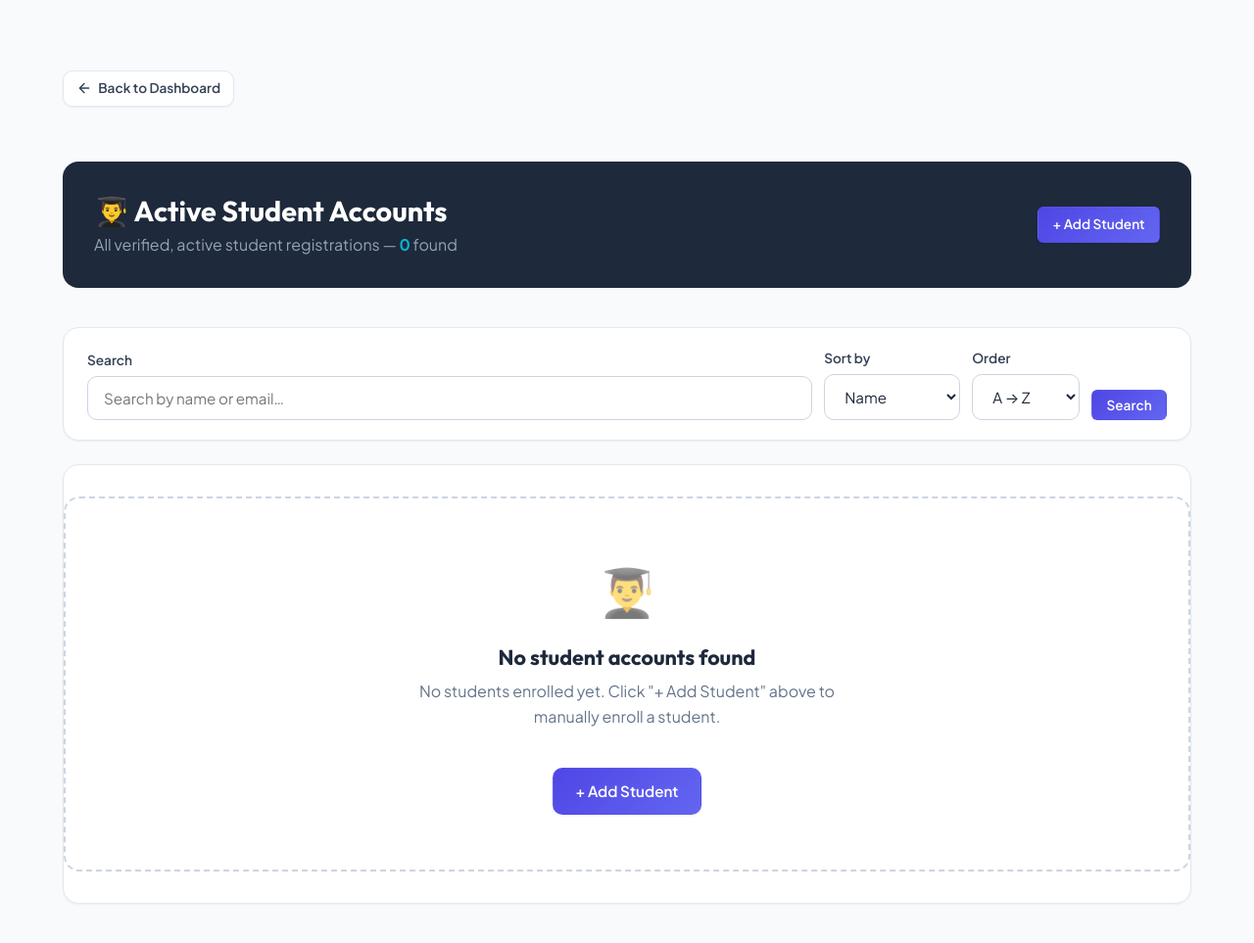
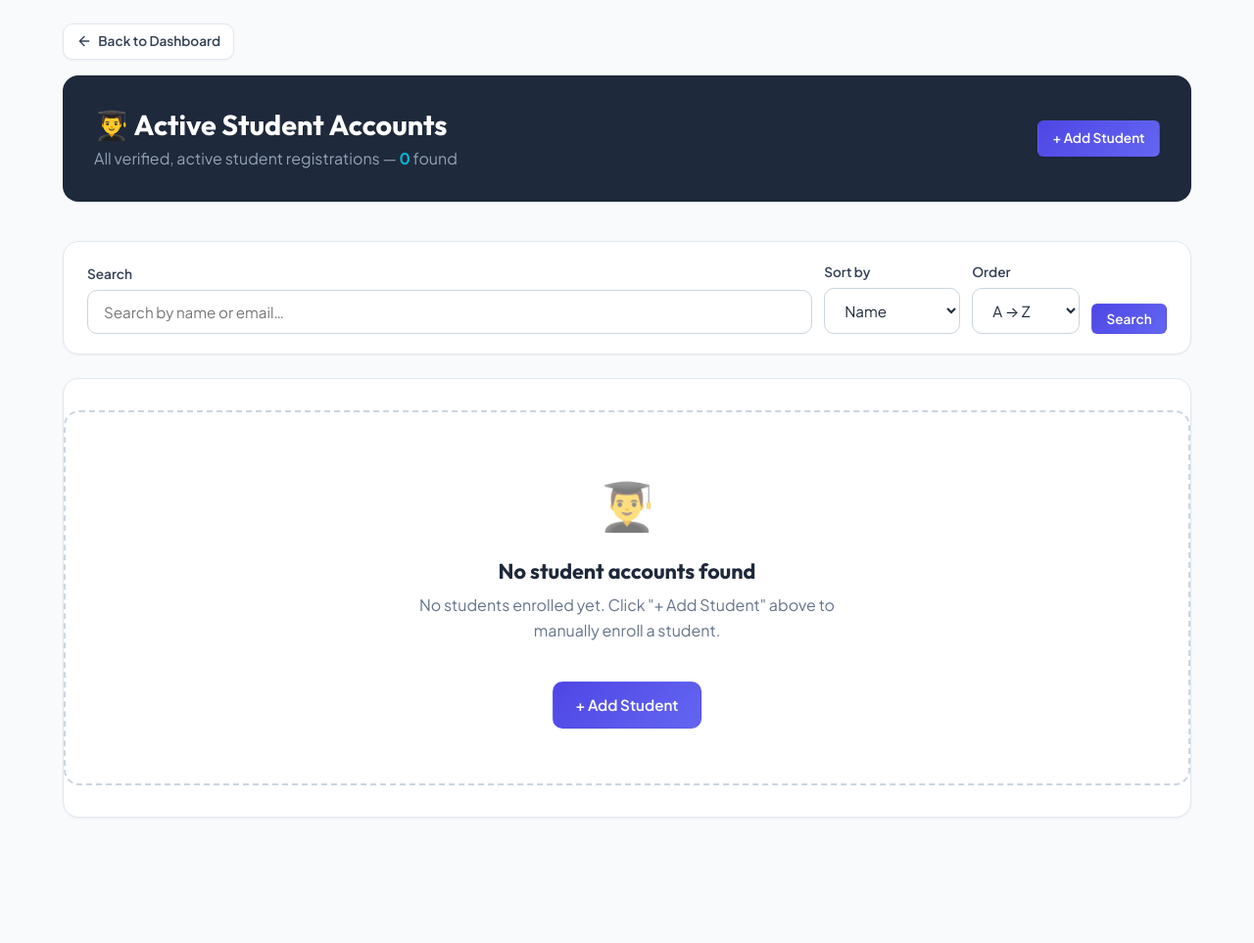
Before and after one commit to Shivam-Patel22/CDAC-CLASS-WEBSITE, a Django app: page /cdac-admin/students/ in a window 1280 px wide. Shown: the whole page at 98% size. After the commit the page ends 835 px from the top, so only its background shows below. Run offline with Django 5.2, Linux system fonts and the light colour scheme; the visitor is signed in with stand-in values (Sample User, id 1); data comes from the database, SQL or seed files in the repository; data that the repository does not hold is empty.

Commit message:
Removed White Spaces

```diff
--- a/templates/dashboard/admin_base.html
+++ b/templates/dashboard/admin_base.html
@@ -15,10 +15,14 @@
         /* Admin specific overrides */
         body {
             background-color: var(--gray-50);
-            padding-top: 2rem; /* Give some space at the top since there is no fixed navbar */
+            padding-top: 0.75rem;
         }
         .main-content {
             min-height: 100vh;
+        }
+        .main-content > .container {
+            padding-top: 0.75rem;
+            padding-bottom: 1.5rem;
         }
         .admin-back-btn {
             display: inline-flex;
@@ -43,7 +47,7 @@
         .admin-nav-actions {
             display: flex;
             gap: 1rem;
-            margin-bottom: 1rem;
+            margin-bottom: 0.25rem;
             flex-wrap: wrap;
         }
     </style>
@@ -51,7 +55,7 @@
 <body>
     <!-- Flash Messages -->
     {% if messages %}
-    <div class="messages-container" style="padding-top: 1rem;">
+    <div class="messages-container" style="padding-top: 0.5rem;">
         {% for message in messages %}
         <div class="alert alert-{{ message.tags }}">
             <span class="alert-icon">
@@ -76,7 +80,7 @@
     <!-- Main Content Area -->
     <main class="main-content">
         {% if request.resolver_match.url_name != 'index' and request.resolver_match.url_name != 'login' %}
-        <div class="container" style="padding-bottom: 0;">
+        <div class="container" style="padding-top: 0.75rem; padding-bottom: 0;">
             <div class="admin-nav-actions">
                 <a href="{% url 'dashboard:index' %}" class="admin-back-btn">
                     <svg width="16" height="16" viewBox="0 0 24 24" fill="none" stroke="currentColor" stroke-width="2" stroke-linecap="round" stroke-linejoin="round"><path d="M19 12H5M12 19l-7-7 7-7"/></svg>
```
